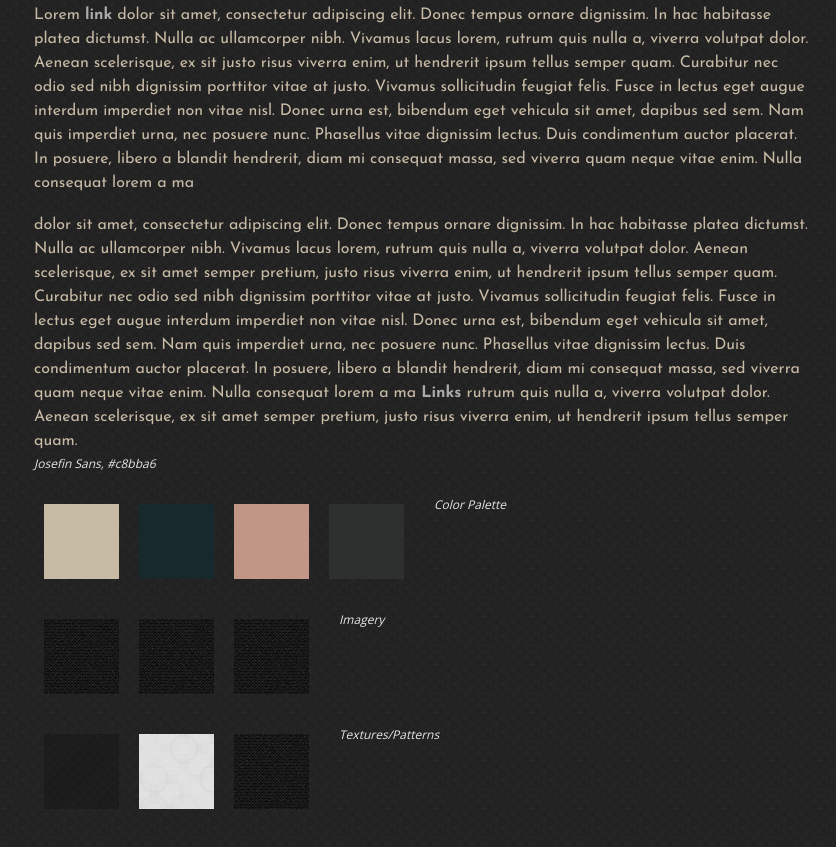
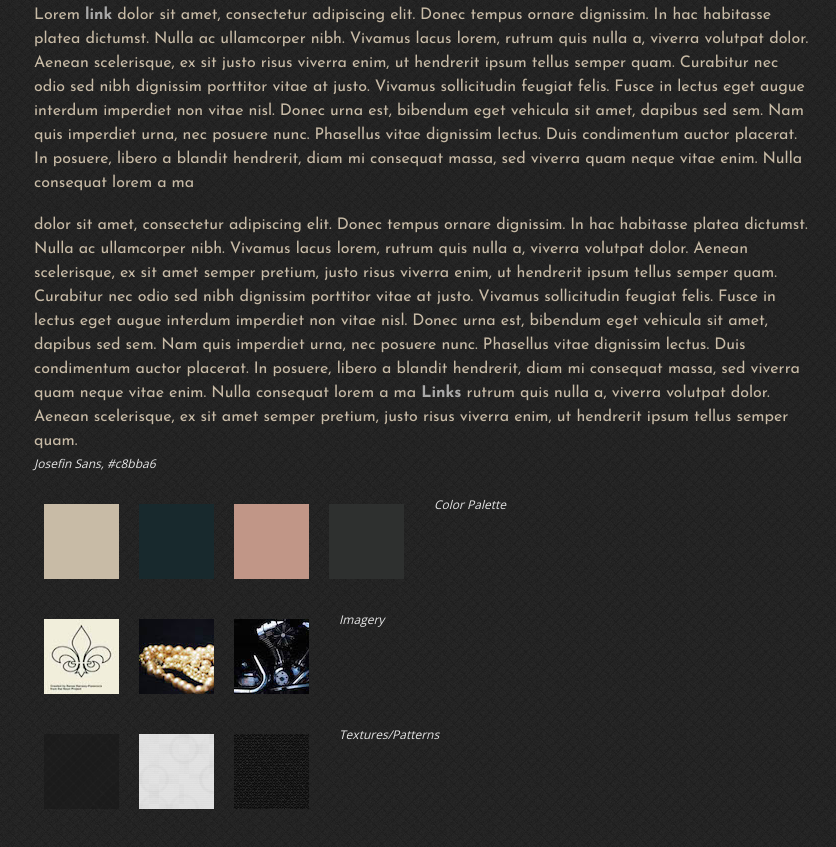
Before and after one commit to cstineyb/p2-roughdraft, a plain HTML site: page style-tile/index.html in a window 1280 px wide. Shown: the part 446-1293 px from the top of the page, without its empty margins (56-892 px from the left). Drawn offline with nearby package versions, Linux system fonts and the light colour scheme.

Commit message:
Add Imagery
fleur, pearls, harley engine

```diff
--- a/style-tile/css/styles.css
+++ b/style-tile/css/styles.css
@@ -128,15 +128,17 @@ em {
 }
 
 .imagery-1 {
-	background: url("../img/binding_dark.png") no-repeat;
+	background: url("../img/fleur.jpg") no-repeat;
+    background-size: 75px 75px;
+
 }
 
 .imagery-2 {
-	background: url("../img/binding_dark.png") no-repeat;
+	background: url("../img/pearls.jpg") no-repeat;
 }
 
 .imagery-3 {
-	background: url("../img/binding_dark.png") no-repeat;
+	background: url("../img/harley.jpg") no-repeat;
 }
 /*LINKS*/
 
```
Also changed, not shown: style-tile/index.html (+1 -1 lines), style-tile/img/fleur.jpg (added), style-tile/img/harley.jpg (added), style-tile/img/pearls.jpg (added).
